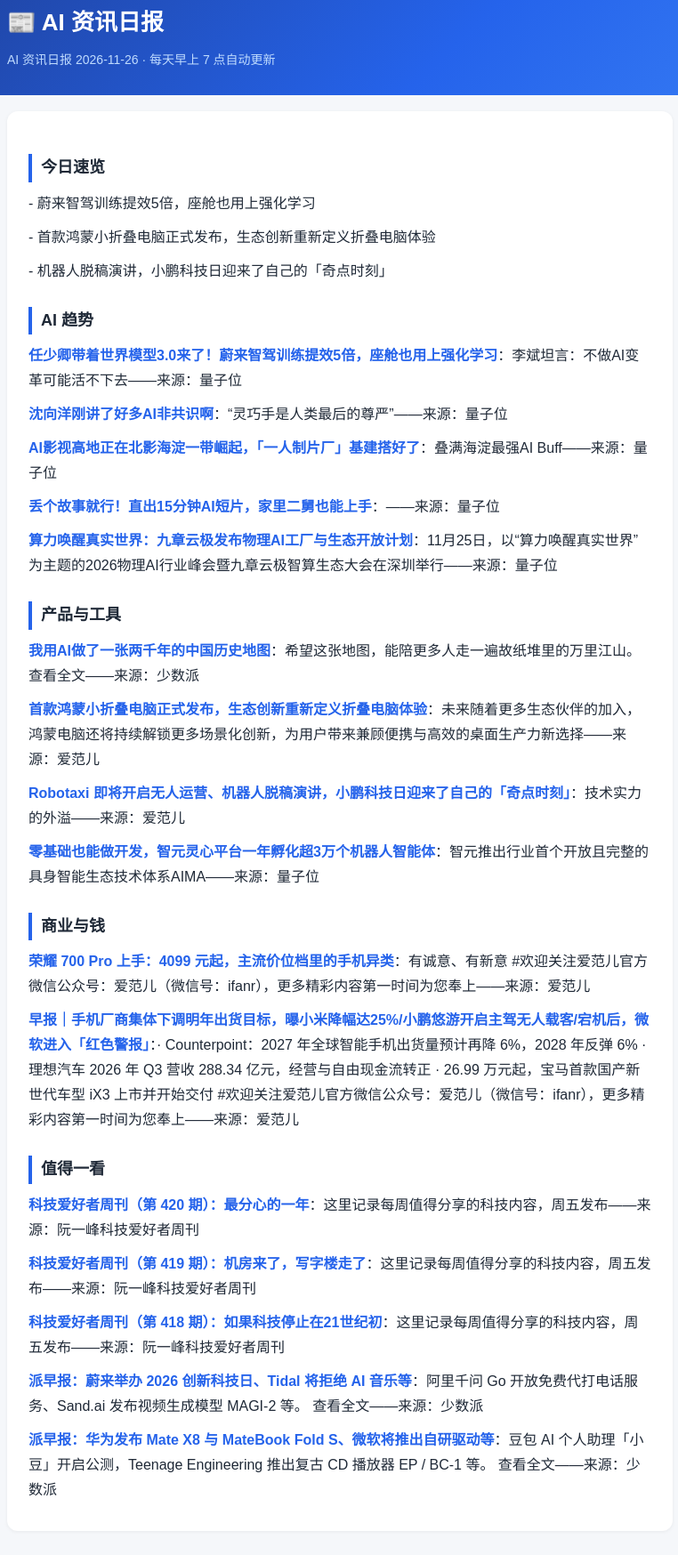
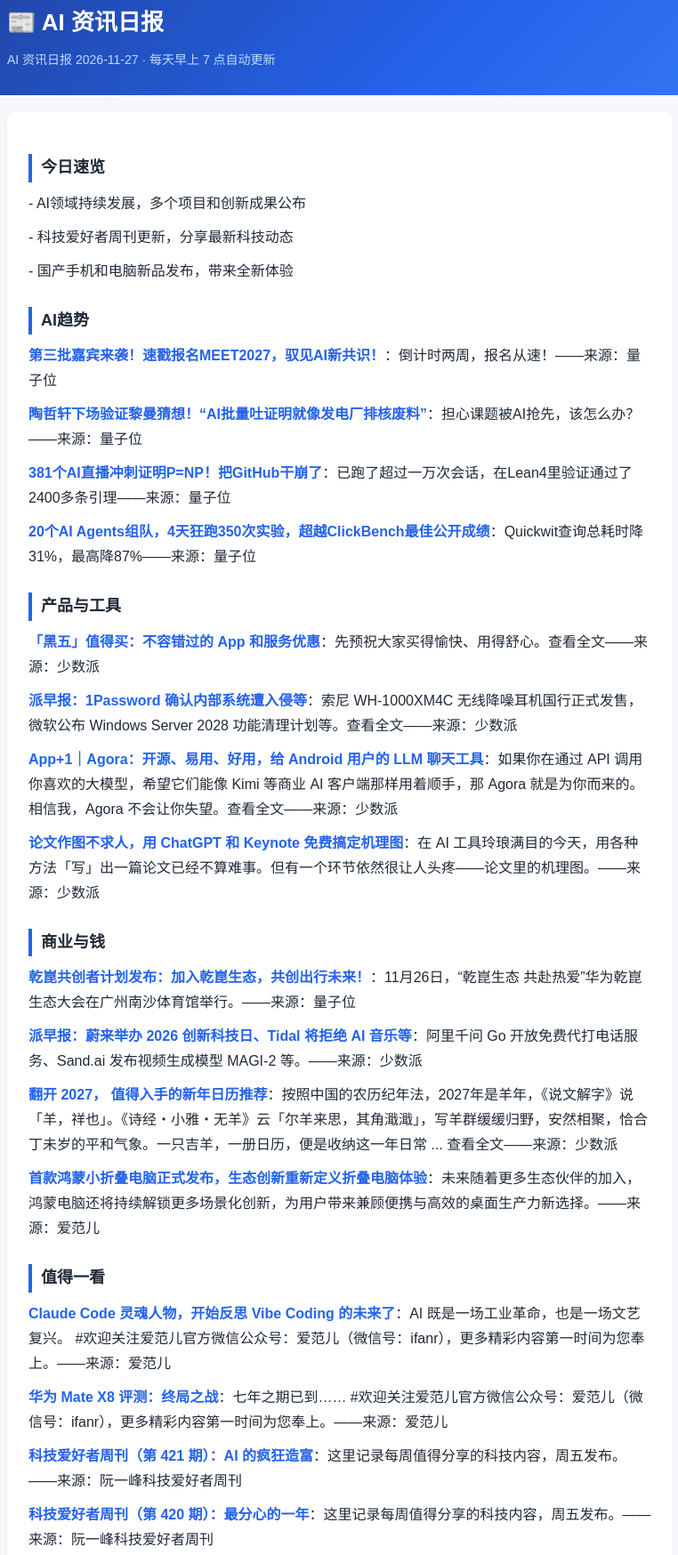
Before and after one commit to zyq15117903985-commits/ai-news-daily, a plain HTML site: page index.html in a window 1280 px wide. Shown: the part 33-1781 px from the top of the page at 89% size, without its empty margins (258-1020 px from the left). Drawn offline with Linux system fonts and the light colour scheme.

Commit message:
daily update 2026-11-27

```diff
--- a/index.html
+++ b/index.html
@@ -3,7 +3,7 @@
 <head>
 <meta charset="utf-8">
 <meta name="viewport" content="width=device-width, initial-scale=1">
-<title>AI 资讯日报 2026-11-26</title>
+<title>AI 资讯日报 2026-11-27</title>
 <style>
   * { box-sizing: border-box; }
   body { font-family: "Microsoft YaHei", "PingFang SC", sans-serif;
@@ -35,37 +35,41 @@
 <body>
 <header class="hero"><div class="wrap">
   <h1>📰 AI 资讯日报</h1>
-  <div class="date">AI 资讯日报 2026-11-26 · 每天早上 7 点自动更新</div>
+  <div class="date">AI 资讯日报 2026-11-27 · 每天早上 7 点自动更新</div>
 </div></header>
 <div class="wrap">
   <div class="card">
 <h2>今日速览</h2>
-<p>- 蔚来智驾训练提效5倍，座舱也用上强化学习</p>
-<p>- 首款鸿蒙小折叠电脑正式发布，生态创新重新定义折叠电脑体验</p>
-<p>- 机器人脱稿演讲，小鹏科技日迎来了自己的「奇点时刻」</p>
-<h2>AI 趋势</h2>
-<p><b><a href="https://www.qbitai.com/2026/11/512897.html" target="_blank">任少卿带着世界模型3.0来了！蔚来智驾训练提效5倍，座舱也用上强化学习</a></b>：李斌坦言：不做AI变革可能活不下去——来源：量子位</p>
-<p><b><a href="https://www.qbitai.com/2026/11/512840.html" target="_blank">沈向洋刚讲了好多AI非共识啊</a></b>：“灵巧手是人类最后的尊严”——来源：量子位</p>
-<p><b><a href="https://www.qbitai.com/2026/11/512828.html" target="_blank">AI影视高地正在北影海淀一带崛起，「一人制片厂」基建搭好了</a></b>：叠满海淀最强AI Buff——来源：量子位</p>
-<p><b><a href="https://www.qbitai.com/2026/11/512727.html" target="_blank">丢个故事就行！直出15分钟AI短片，家里二舅也能上手</a></b>：——来源：量子位</p>
-<p><b><a href="https://www.qbitai.com/2026/11/512582.html" target="_blank">算力唤醒真实世界：九章云极发布物理AI工厂与生态开放计划</a></b>：11月25日，以“算力唤醒真实世界”为主题的2026物理AI行业峰会暨九章云极智算生态大会在深圳举行——来源：量子位</p>
+<p>- AI领域持续发展，多个项目和创新成果公布</p>
+<p>- 科技爱好者周刊更新，分享最新科技动态</p>
+<p>- 国产手机和电脑新品发布，带来全新体验</p>
+<h2>AI趋势</h2>
+<p><b><a href="https://www.qbitai.com/2026/11/513091.html" target="_blank">第三批嘉宾来袭！速戳报名MEET2027，驭见AI新共识！</a></b>：倒计时两周，报名从速！——来源：量子位</p>
+<p><b><a href="https://www.qbitai.com/2026/11/513075.html" target="_blank">陶哲轩下场验证黎曼猜想！“AI批量吐证明就像发电厂排核废料”</a></b>：担心课题被AI抢先，该怎么办？——来源：量子位</p>
+<p><b><a href="https://www.qbitai.com/2026/11/513021.html" target="_blank">381个AI直播冲刺证明P=NP！把GitHub干崩了</a></b>：已跑了超过一万次会话，在Lean4里验证通过了2400多条引理——来源：量子位</p>
+<p><b><a href="https://www.qbitai.com/2026/11/513053.html" target="_blank">20个AI Agents组队，4天狂跑350次实验，超越ClickBench最佳公开成绩</a></b>：Quickwit查询总耗时降31%，最高降87%——来源：量子位</p>
 <h2>产品与工具</h2>
-<p><b><a href="https://sspai.com/post/117510" target="_blank">我用AI做了一张两千年的中国历史地图</a></b>：希望这张地图，能陪更多人走一遍故纸堆里的万里江山。查看全文——来源：少数派</p>
-<p><b><a href="https://www.ifanr.com/1695349?utm_source=rss&amp;utm_medium=rss&amp;utm_campaign" target="_blank">首款鸿蒙小折叠电脑正式发布，生态创新重新定义折叠电脑体验</a></b>：未来随着更多生态伙伴的加入，鸿蒙电脑还将持续解锁更多场景化创新，为用户带来兼顾便携与高效的桌面生产力新选择——来源：爱范儿</p>
-<p><b><a href="https://www.ifanr.com/1695212?utm_source=rss&amp;utm_medium=rss&amp;utm_campaign" target="_blank">Robotaxi 即将开启无人运营、机器人脱稿演讲，小鹏科技日迎来了自己的「奇点时刻」</a></b>：技术实力的外溢——来源：爱范儿</p>
-<p><b><a href="https://www.qbitai.com/2026/11/512715.html" target="_blank">零基础也能做开发，智元灵心平台一年孵化超3万个机器人智能体</a></b>：智元推出行业首个开放且完整的具身智能生态技术体系AIMA——来源：量子位</p>
+<p><b><a href="https://sspai.com/post/119601" target="_blank">「黑五」值得买：不容错过的 App 和服务优惠</a></b>：先预祝大家买得愉快、用得舒心。查看全文——来源：少数派</p>
+<p><b><a href="https://sspai.com/post/119632" target="_blank">派早报：1Password 确认内部系统遭入侵等</a></b>：索尼 WH-1000XM4C 无线降噪耳机国行正式发售，微软公布 Windows Server 2028 功能清理计划等。查看全文——来源：少数派</p>
+<p><b><a href="https://sspai.com/post/116773" target="_blank">App+1｜Agora：开源、易用、好用，给 Android 用户的 LLM 聊天工具</a></b>：如果你在通过 API 调用你喜欢的大模型，希望它们能像 Kimi 等商业 AI 客户端那样用着顺手，那 Agora 就是为你而来的。相信我，Agora 不会让你失望。查看全文——来源：少数派</p>
+<p><b><a href="https://sspai.com/post/119563" target="_blank">论文作图不求人，用 ChatGPT 和 Keynote 免费搞定机理图</a></b>：在 AI 工具玲琅满目的今天，用各种方法「写」出一篇论文已经不算难事。但有一个环节依然很让人头疼——论文里的机理图。——来源：少数派</p>
 <h2>商业与钱</h2>
-<p><b><a href="https://www.ifanr.com/1695371?utm_source=rss&amp;utm_medium=rss&amp;utm_campaign" target="_blank">荣耀 700 Pro 上手：4099 元起，主流价位档里的手机异类</a></b>：有诚意、有新意 #欢迎关注爱范儿官方微信公众号：爱范儿（微信号：ifanr），更多精彩内容第一时间为您奉上——来源：爱范儿</p>
-<p><b><a href="https://www.ifanr.com/1695128?utm_source=rss&amp;utm_medium=rss&amp;utm_campaign" target="_blank">早报｜手机厂商集体下调明年出货目标，曝小米降幅达25%/小鹏悠游开启主驾无人载客/宕机后，微软进入「红色警报」</a></b>：· Counterpoint：2027 年全球智能手机出货量预计再降 6%，2028 年反弹 6% · 理想汽车 2026 年 Q3 营收 288.34 亿元，经营与自由现金流转正 · 26.99 万元起，宝马首款国产新世代车型 iX3 上市并开始交付 #欢迎关注爱范儿官方微信公众号：爱范儿（微信号：ifanr），更多精彩内容第一时间为您奉上——来源：爱范儿</p>
+<p><b><a href="https://www.qbitai.com/2026/11/513087.html" target="_blank">乾崑共创者计划发布：加入乾崑生态，共创出行未来！</a></b>：11月26日，“乾崑生态 共赴热爱”华为乾崑生态大会在广州南沙体育馆举行。——来源：量子位</p>
+<p><b><a href="https://sspai.com/post/119560" target="_blank">派早报：蔚来举办 2026 创新科技日、Tidal 将拒绝 AI 音乐等</a></b>：阿里千问 Go 开放免费代打电话服务、Sand.ai 发布视频生成模型 MAGI-2 等。——来源：少数派</p>
+<p><b><a href="https://sspai.com/post/119264" target="_blank">翻开 2027， 值得入手的新年日历推荐</a></b>：按照中国的农历纪年法，2027年是羊年，《说文解字》说「羊，祥也」。《诗经・小雅・无羊》云「尔羊来思，其角濈濈」，写羊群缓缓归野，安然相聚，恰合丁未岁的平和气象。一只吉羊，一册日历，便是收纳这一年日常 ... 查看全文——来源：少数派</p>
+<p><b><a href="https://www.ifanr.com/1695349?utm_source=rss&amp;utm_medium=rss&amp;utm_campaign" target="_blank">首款鸿蒙小折叠电脑正式发布，生态创新重新定义折叠电脑体验</a></b>：未来随着更多生态伙伴的加入，鸿蒙电脑还将持续解锁更多场景化创新，为用户带来兼顾便携与高效的桌面生产力新选择。——来源：爱范儿</p>
 <h2>值得一看</h2>
-<p><b><a href="http://www.ruanyifeng.com/blog/2026/11/weekly-issue-420.html" target="_blank">科技爱好者周刊（第 420 期）：最分心的一年</a></b>：这里记录每周值得分享的科技内容，周五发布——来源：阮一峰科技爱好者周刊</p>
-<p><b><a href="http://www.ruanyifeng.com/blog/2026/11/weekly-issue-419.html" target="_blank">科技爱好者周刊（第 419 期）：机房来了，写字楼走了</a></b>：这里记录每周值得分享的科技内容，周五发布——来源：阮一峰科技爱好者周刊</p>
-<p><b><a href="http://www.ruanyifeng.com/blog/2026/11/weekly-issue-418.html" target="_blank">科技爱好者周刊（第 418 期）：如果科技停止在21世纪初</a></b>：这里记录每周值得分享的科技内容，周五发布——来源：阮一峰科技爱好者周刊</p>
-<p><b><a href="https://sspai.com/post/119560" target="_blank">派早报：蔚来举办 2026 创新科技日、Tidal 将拒绝 AI 音乐等</a></b>：阿里千问 Go 开放免费代打电话服务、Sand.ai 发布视频生成模型 MAGI-2 等。 查看全文——来源：少数派</p>
-<p><b><a href="https://sspai.com/post/119527" target="_blank">派早报：华为发布 Mate X8 与 MateBook Fold S、微软将推出自研驱动等</a></b>：豆包 AI 个人助理「小豆」开启公测，Teenage Engineering 推出复古 CD 播放器 EP / BC-1 等。 查看全文——来源：少数派</p>
+<p><b><a href="https://www.ifanr.com/1695671?utm_source=rss&amp;utm_medium=rss&amp;utm_campaign" target="_blank">Claude Code 灵魂人物，开始反思 Vibe Coding 的未来了</a></b>：AI 既是一场工业革命，也是一场文艺复兴。 #欢迎关注爱范儿官方微信公众号：爱范儿（微信号：ifanr），更多精彩内容第一时间为您奉上。——来源：爱范儿</p>
+<p><b><a href="https://www.ifanr.com/1695642?utm_source=rss&amp;utm_medium=rss&amp;utm_campaign" target="_blank">华为 Mate X8 评测：终局之战</a></b>：七年之期已到…… #欢迎关注爱范儿官方微信公众号：爱范儿（微信号：ifanr），更多精彩内容第一时间为您奉上。——来源：爱范儿</p>
+<p><b><a href="http://www.ruanyifeng.com/blog/2026/11/weekly-issue-421.html" target="_blank">科技爱好者周刊（第 421 期）：AI 的疯狂造富</a></b>：这里记录每周值得分享的科技内容，周五发布。——来源：阮一峰科技爱好者周刊</p>
+<p><b><a href="http://www.ruanyifeng.com/blog/2026/11/weekly-issue-420.html" target="_blank">科技爱好者周刊（第 420 期）：最分心的一年</a></b>：这里记录每周值得分享的科技内容，周五发布。——来源：阮一峰科技爱好者周刊</p>
+<p><b><a href="http://www.ruanyifeng.com/blog/2026/11/weekly-issue-419.html" target="_blank">科技爱好者周刊（第 419 期）：机房来了，写字楼走了</a></b>：这里记录每周值得分享的科技内容，周五发布。——来源：阮一峰科技爱好者周刊</p>
+<p><b><a href="https://www.qbitai.com/2026/11/512952.html" target="_blank">极客公园创新大会 2027 全议程公布！</a></b>：今天，IF 2027 全议程揭晓。——来源：量子位</p>
+<p><b><a href="https://sspai.com/post/119310" target="_blank">App+1｜Yab：开源、AI 友好的双内核浏览器，给舍不得 Arc 的你</a></b>：Arc 花了很大力气重新设计「人该如何使用浏览器」，YAB 在继承这份交互遗产的同时，又顺手为 AI 打开了另一扇门。——来源：少数派</p>
+<p><b><a href="https://www.ifanr.com/1691222?utm_source=rss&amp;utm_medium=rss&amp;utm_campaign" target="_blank">OPPO Reno17 Pro 体验：在手机里装进一只猫，分几步？</a></b>：哈基米，浮出机面 #欢迎关注爱范儿官方微信公众号：爱范儿（微信号：ifanr），更多精彩内容第一时间为您奉上。——来源：爱范儿</p>
   </div>
 
-<footer>由 GitHub Actions 每天自动抓取生成 · AI 资讯日报 2026-11-26</footer>
+<footer>由 GitHub Actions 每天自动抓取生成 · AI 资讯日报 2026-11-27</footer>
 </div>
 </body>
 </html>
```
